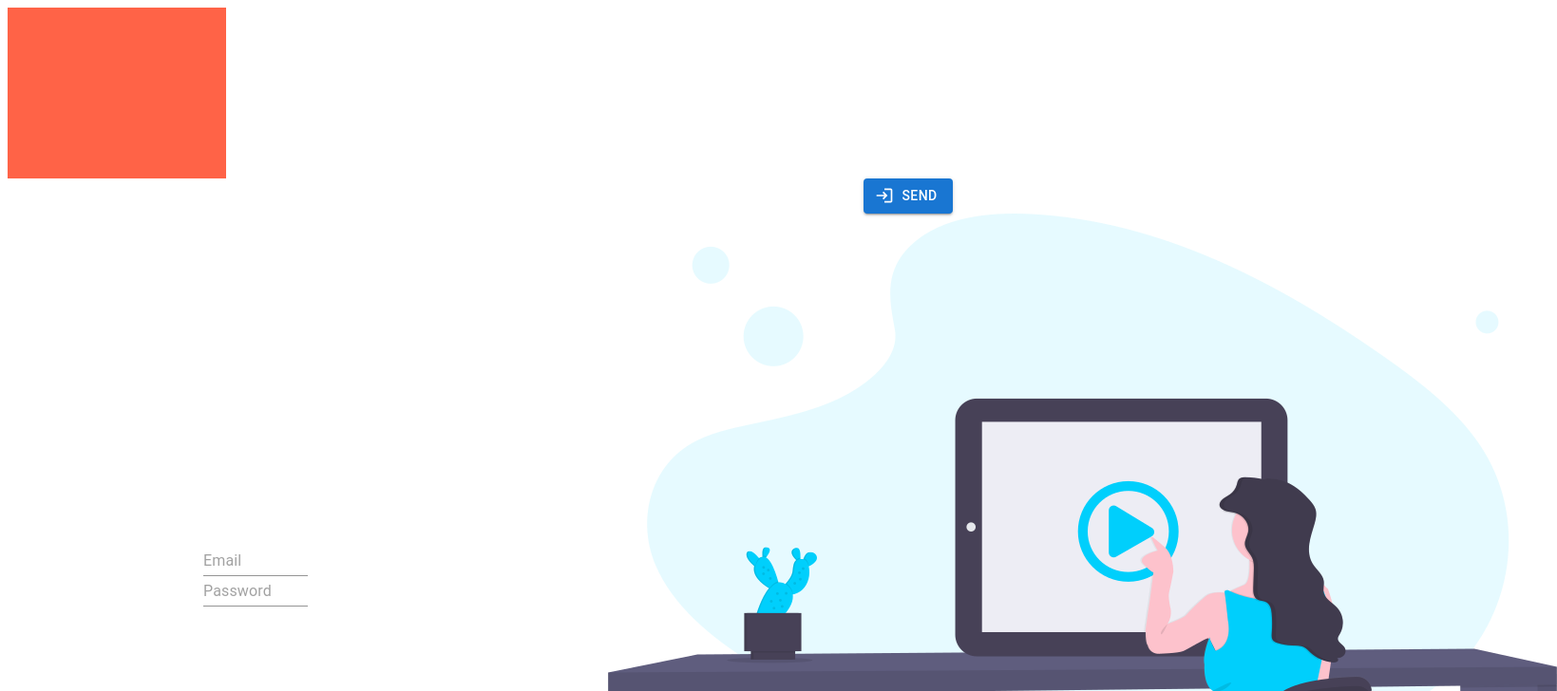
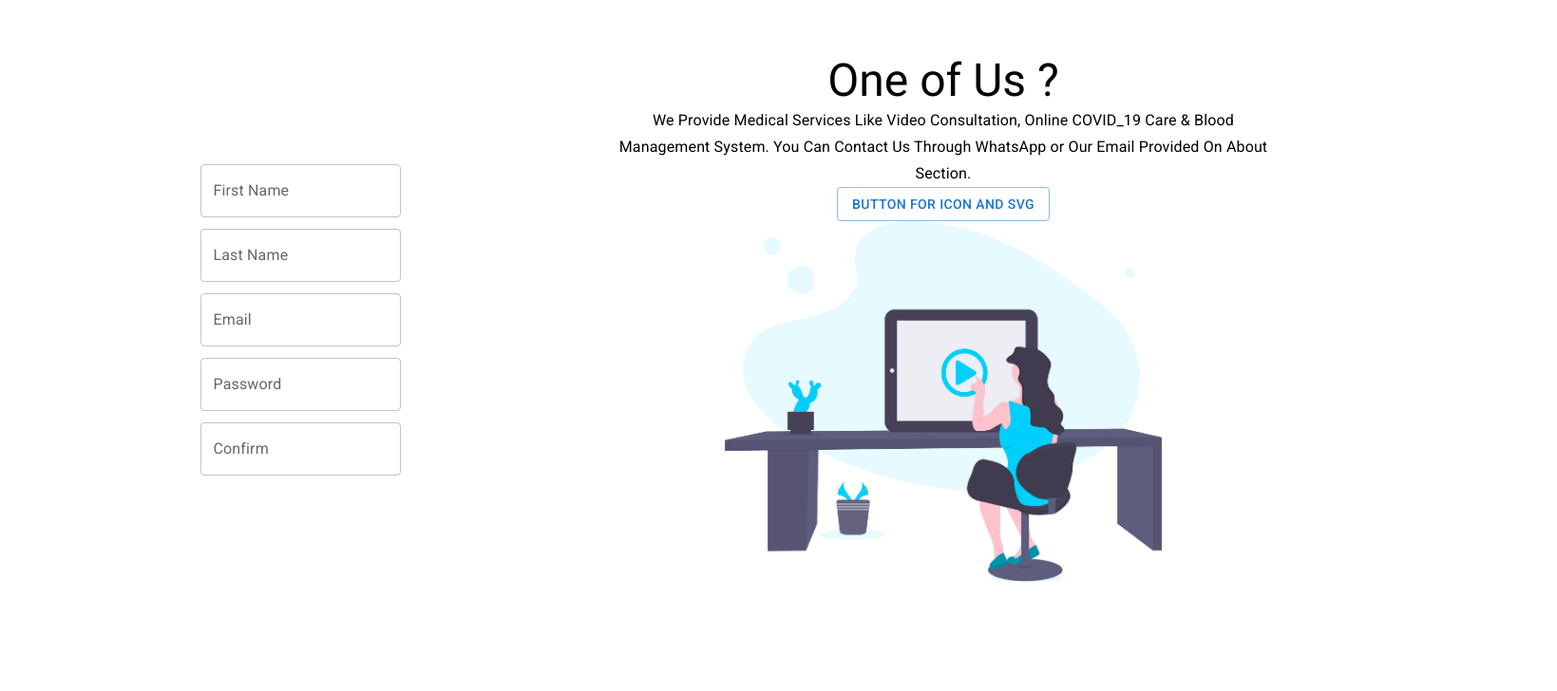
Before and after one commit to CloudClown/PizzaPark, a React (Create React App) app: page /register in a window 1280 px wide. Shown: the top 728 px of the page at 95% size, 1639 px wide, since content can reach past the window. Built offline with nearby package versions, Linux system fonts and the light colour scheme.

Commit message:
register done

```diff
--- a/package.json
+++ b/package.json
@@ -40,5 +40,8 @@
       "last 1 firefox version",
       "last 1 safari version"
     ]
+  },
+  "devDependencies": {
+    "@mui/styles": "^5.2.3"
   }
 }
--- a/public/index.html
+++ b/public/index.html
@@ -24,6 +24,10 @@
       work correctly both with client-side routing and a non-root public URL.
       Learn how to configure a non-root public URL by running `npm run build`.
     -->
+    <link
+            rel="stylesheet"
+            href="https://fonts.googleapis.com/css?family=Roboto:300,400,500,700&display=swap"
+    />
     <title>React App</title>
   </head>
   <body>
--- a/src/Component/Register.css
+++ b/src/Component/Register.css
@@ -1,3 +1,8 @@
+*{
+  padding: 0;
+  margin: 0;
+  display: border-box;
+}
 .container {
   width: auto;
   height: auto;
--- a/src/Component/Register.js
+++ b/src/Component/Register.js
@@ -2,52 +2,70 @@ import React from 'react';
 import './Register.css';
 import regImg from '../img/reg.png';
 // mui
-import Input from '@mui/material/Input';
 import Grid from '@mui/material/Grid';
 import Button from '@mui/material/Button';
 import SigninIcon from '@mui/icons-material/Login';
+import {TextField} from "@mui/material";
+import Typography from '@mui/material/Typography';
+import { makeStyles } from '@mui/styles';
+
+const useStyles = makeStyles({
+    rightSec: {
+        "width": '690px',
+        "height": '670px',
+        "display": "flex",
+        "flex-direction": "column",
+        "justify-content": "center",
+        "align-items": "center",
+    },
+    regImg: {
+        width: '460px',
+        height: '380px',
+    }
+})
 
 const Register = () => {
+    const classes = useStyles();
   return (
     <>
-      <div className="container">
-        <div className="reg-background"></div>
-        <Grid
-          container
-          direction="row"
-          justifyContent="center"
-          alignItems="center"
-        >
-          <Grid item md={6}>
-            <div className="form">
-              <Grid
+     <Grid container spacing={2} direction="row" justifyContent="center" alignItems="center">
+        <Grid item md={6}>
+            <Grid
                 container
                 direction="column"
                 justifyContent="center"
                 alignItems="center"
-              >
-                <form noValidate autoComplete="off">
-                  <Grid item md={6}>
-                    <Input placeholder="Email" required />
+            >
+
+                <form>
+                  <Grid item>
+                    <TextField margin="dense"  label="First Name" variant="outlined" />
                   </Grid>
-                  <Grid item md={6}>
-                    <Input placeholder="Password" required />
+                  <Grid item>
+                    <TextField margin="dense" label="Last Name" variant="outlined" />
+                  </Grid>
+                  <Grid item>
+                    <TextField margin="dense" label="Email" variant="outlined" />
+                  </Grid>
+                  <Grid item>
+                    <TextField margin="dense" label="Password" variant="outlined" />
+                  </Grid>
+                  <Grid item>
+                    <TextField margin="dense" label="Confirm" variant="outlined" />
                   </Grid>
                 </form>
-              </Grid>
-            </div>
-          </Grid>
 
-          <Grid item md={6}>
-            <Button variant="contained" startIcon={<SigninIcon />}>
-              Send
-            </Button>
-            <div className="reg-img">
-              <img src={regImg} alt="register" className="register-img" />
-            </div>
-          </Grid>
+            </Grid>
         </Grid>
-      </div>
+       <Grid item md={6}>
+           <div className={classes.rightSec}>
+         <Typography variant="h3">One of Us ?</Typography>
+         <Typography variant="subtitle1">We Provide Medical Services Like Video Consultation, Online COVID_19 Care & Blood Management System. You Can Contact Us Through WhatsApp or Our Email Provided On About Section.</Typography>
+         <Button variant='outlined'>Button for icon and svg</Button>
+           <img className={classes.regImg} src={regImg} />
+           </div>
+       </Grid>
+     </Grid>
     </>
   );
 };
```
Also changed, not shown: 1 other file (tests, documents, lock files or other folders).
